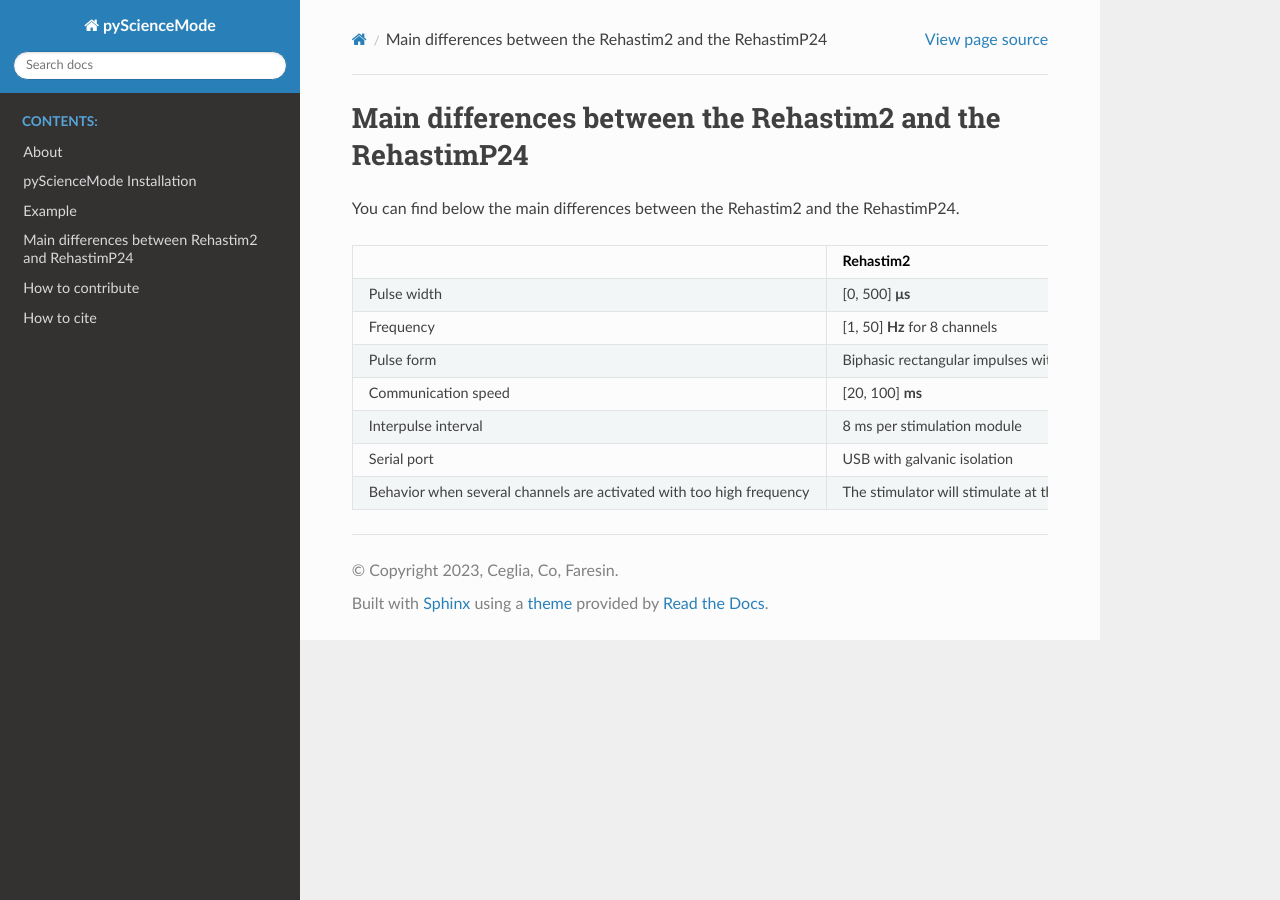
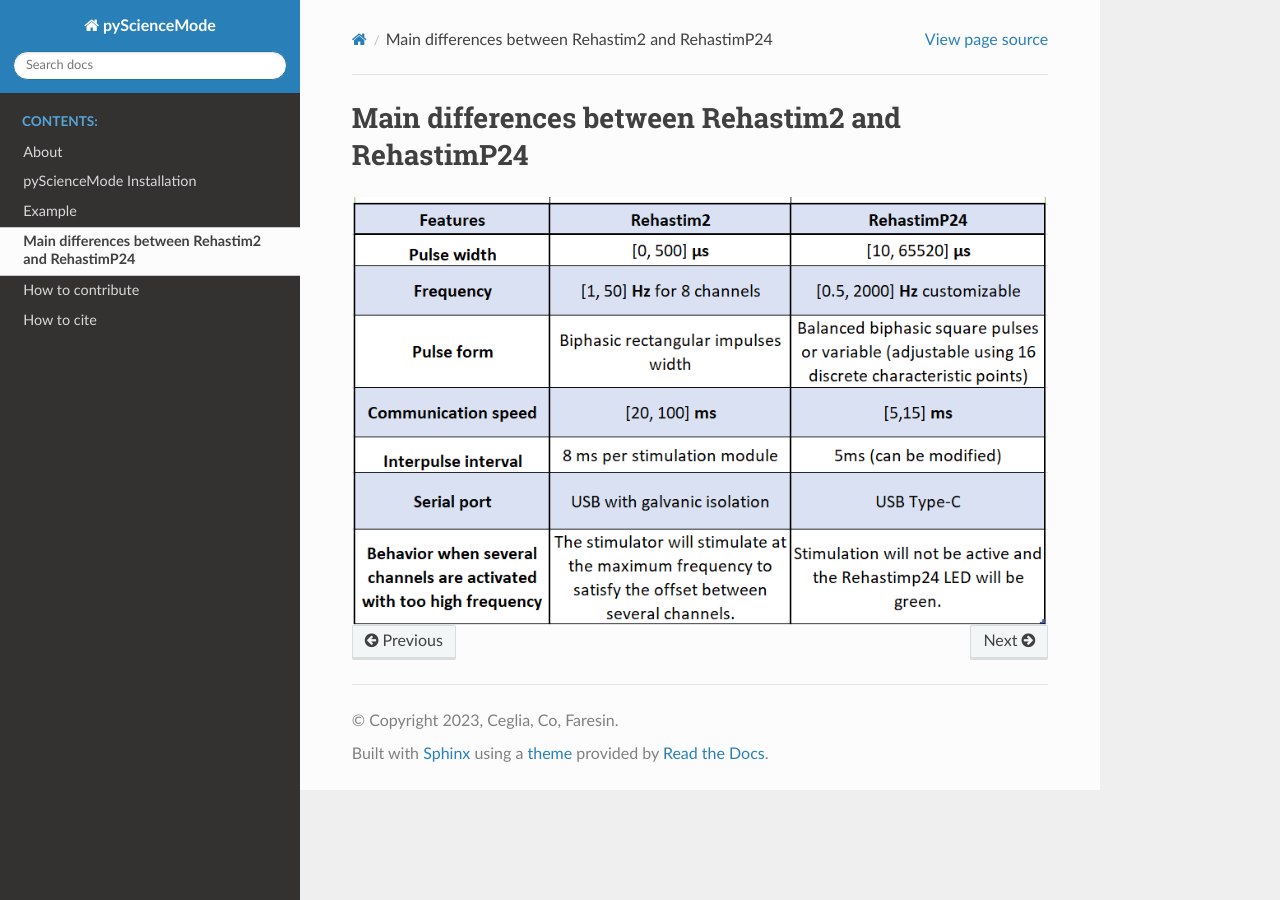
Before and after one commit to s2mLab/pyScienceMode, a Sphinx documentation site: the page built from docs/main_differences.rst, in a window 1280 px wide. Built offline with Sphinx 7.4.7 and the Read the Docs theme 2.0.0, drawn with Linux system fonts in a browser that asks for light colours.

Commit message:
add main differences table .png

```diff
--- a/docs/index.rst
+++ b/docs/index.rst
@@ -13,7 +13,7 @@ Welcome to pyScienceMode's documentation!
    about
    install
    examples
-   Main_differences
+   main_differences
    contributing
    cite
 
--- a/docs/main_differences.md
+++ /dev/null
@@ -1,13 +0,0 @@
-# Main differences between the Rehastim2 and the RehastimP24
-
-You can find below the main differences between the Rehastim2 and the RehastimP24.
-
-|                                                                      | Rehastim2                                                                                              | RehastimP24                                                                                      |
-|----------------------------------------------------------------------|--------------------------------------------------------------------------------------------------------|--------------------------------------------------------------------------------------------------|
-| Pulse width                                                          | [0, 500] **μs**                                                                                        | [10, 65520] **μs**                                                                               |
-| Frequency                                                            | [1, 50] **Hz** for 8 channels                                                                          | [0.5, 2000] **Hz** customizable                                                                  |
-| Pulse form                                                           | Biphasic rectangular impulses with balanced electric charge                                            | Balanced biphasic square pulses or variable (adjustable using 16 discrete characteristic points) |
-| Communication speed                                                  | [20, 100] **ms**                                                                                       | [5,15] **ms**                                                                                    |
-| Interpulse interval                                                  | 8 ms per stimulation module                                                                            | 5ms (can be modified)                                                                            |
-| Serial port                                                          | USB with galvanic isolation                                                                            | USB Type-C                                                                                       |
-| Behavior when several channels are activated with too high frequency | The stimulator will stimulate at the maximum frequency to satisfy the offset between several channels. | Stimulation will not be active and the Rehastimp24 LED will be green.                            |
--- /dev/null
+++ b/docs/main_differences.rst
@@ -0,0 +1,6 @@
+==================================================
+Main differences between Rehastim2 and RehastimP24
+==================================================
+
+.. image:: /_static/main_differences.png
+   :align: center
```
Also changed, not shown: docs/Main_differences.rst (deleted, +0 -32 lines), docs/_static/main_differences.png (added).
